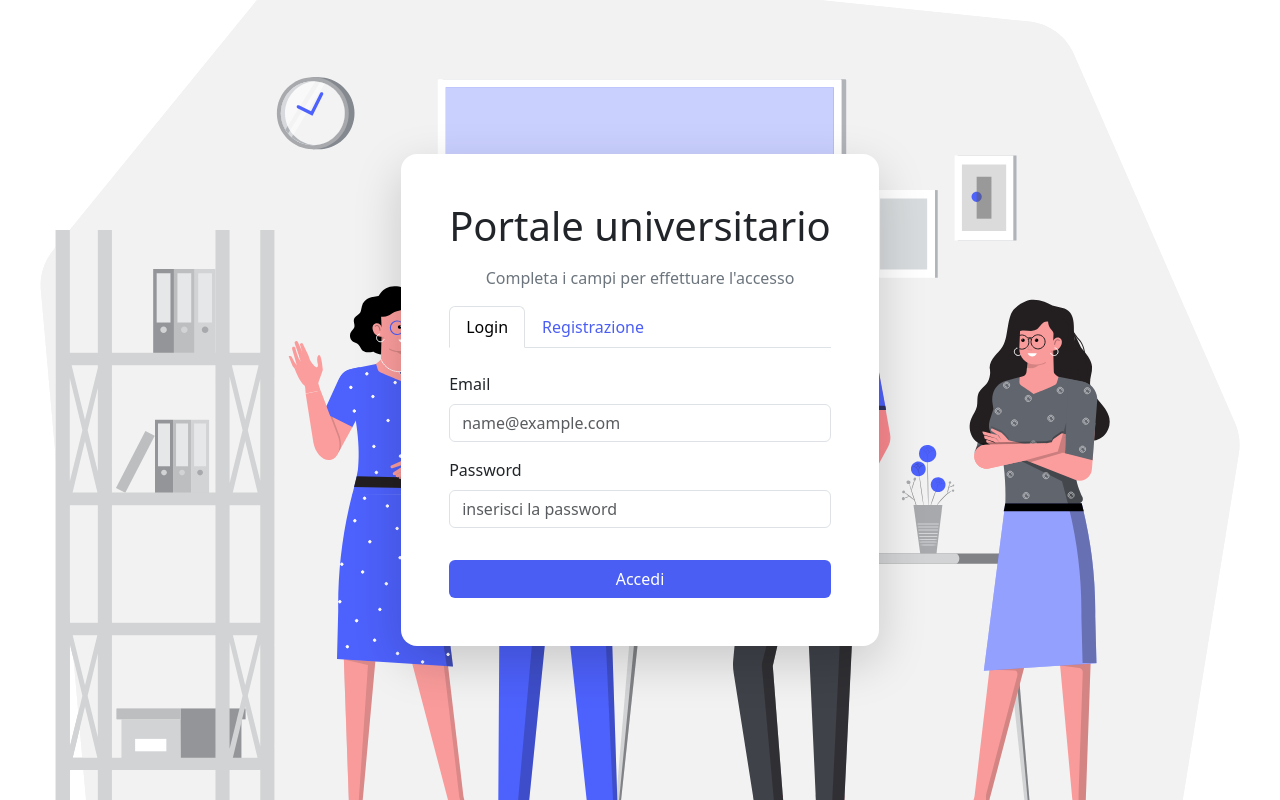
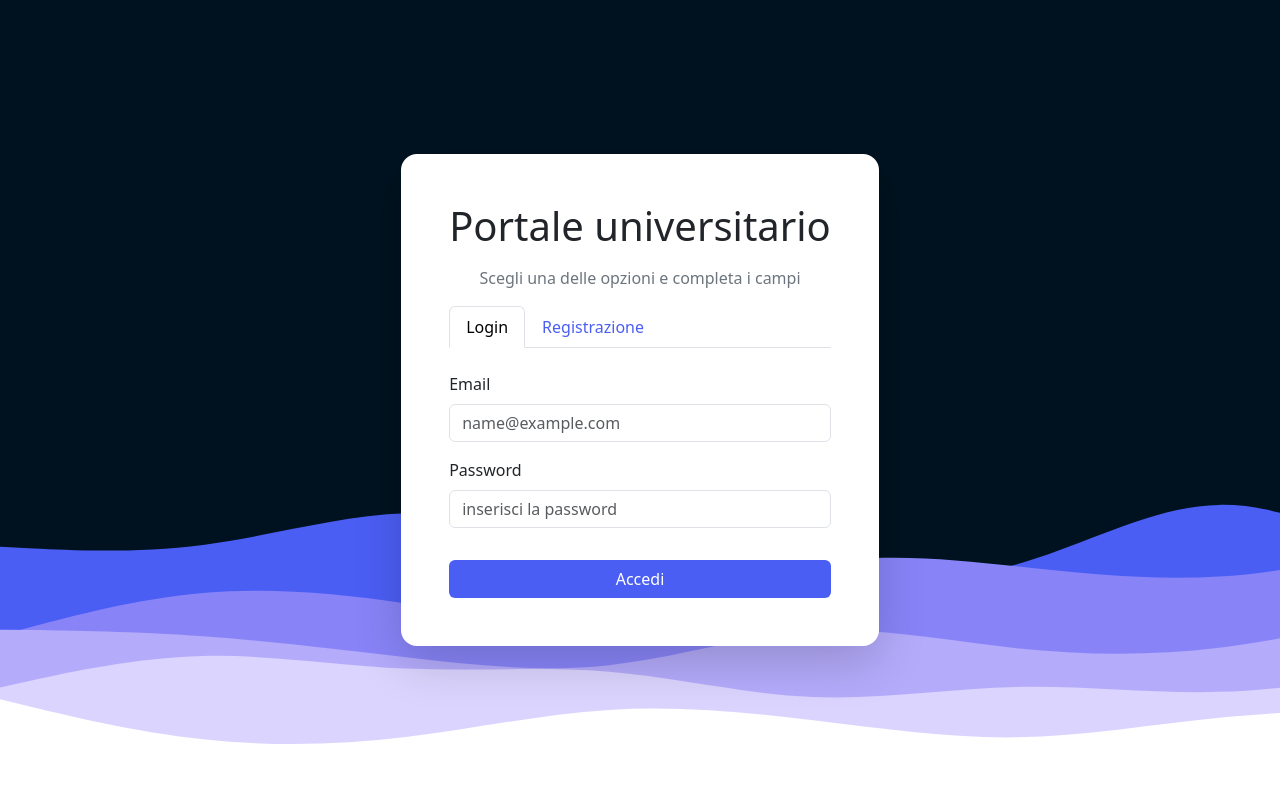
Before and after one commit to yasemitee/Portale-universitario, a PHP site: page /login.html in a window 1280 px wide. Run offline with PHP 8.4, Linux system fonts and the light colour scheme.

Commit message:
cambiato lo sfondo e aggiustato lo spacing

```diff
--- a/login.html
+++ b/login.html
@@ -17,7 +17,7 @@
       <div class="w-md-50 h-auto bg-white p-5 rounded-4 shadow-lg">
         <h1 class="text-center mb-3">Portale universitario</h1>
         <p class="fs-6 text-center text-secondary">
-          Completa i campi per effettuare l'accesso
+          Scegli una delle opzioni e completa i campi
         </p>
         <nav>
           <div class="nav nav-tabs" id="nav-tab" role="tablist">
@@ -80,7 +80,7 @@
             tabindex="0"
           >
             <form action="">
-              <div class="row mt-5">
+              <div class="row mt-4">
                 <div class="col-md-6">
                   <label for="nome" class="form-label">Nome</label>
                   <input
@@ -112,9 +112,9 @@
                 class="form-control mb-3"
                 placeholder="Inserisci la password"
               />
-
+              <label class="form-label">Tipologia utente</label>
               <select
-                class="form-select mt-4"
+                class="form-select mb-3"
                 aria-label="Default select example"
               >
                 <option selected>Scegliere la tipologia di utente</option>
@@ -123,7 +123,7 @@
                 <option value="3">Studente</option>
               </select>
 
-              <button type="submit" class="btn w-100 mt-3">Registrati</button>
+              <button type="submit" class="btn w-100 mt-4">Registrati</button>
             </form>
           </div>
         </div>
--- a/style.css
+++ b/style.css
@@ -1,7 +1,7 @@
 html, body{
     width: 100%;
-    background: url('/img/login.svg') no-repeat;
-    background-position:center;
+    background: url('/img/sfondo-login.svg') no-repeat;
+    background-size: cover;
 }
 
 .container{
```
Also changed, not shown: img/sfondo-login.svg (added), 2 other files.
